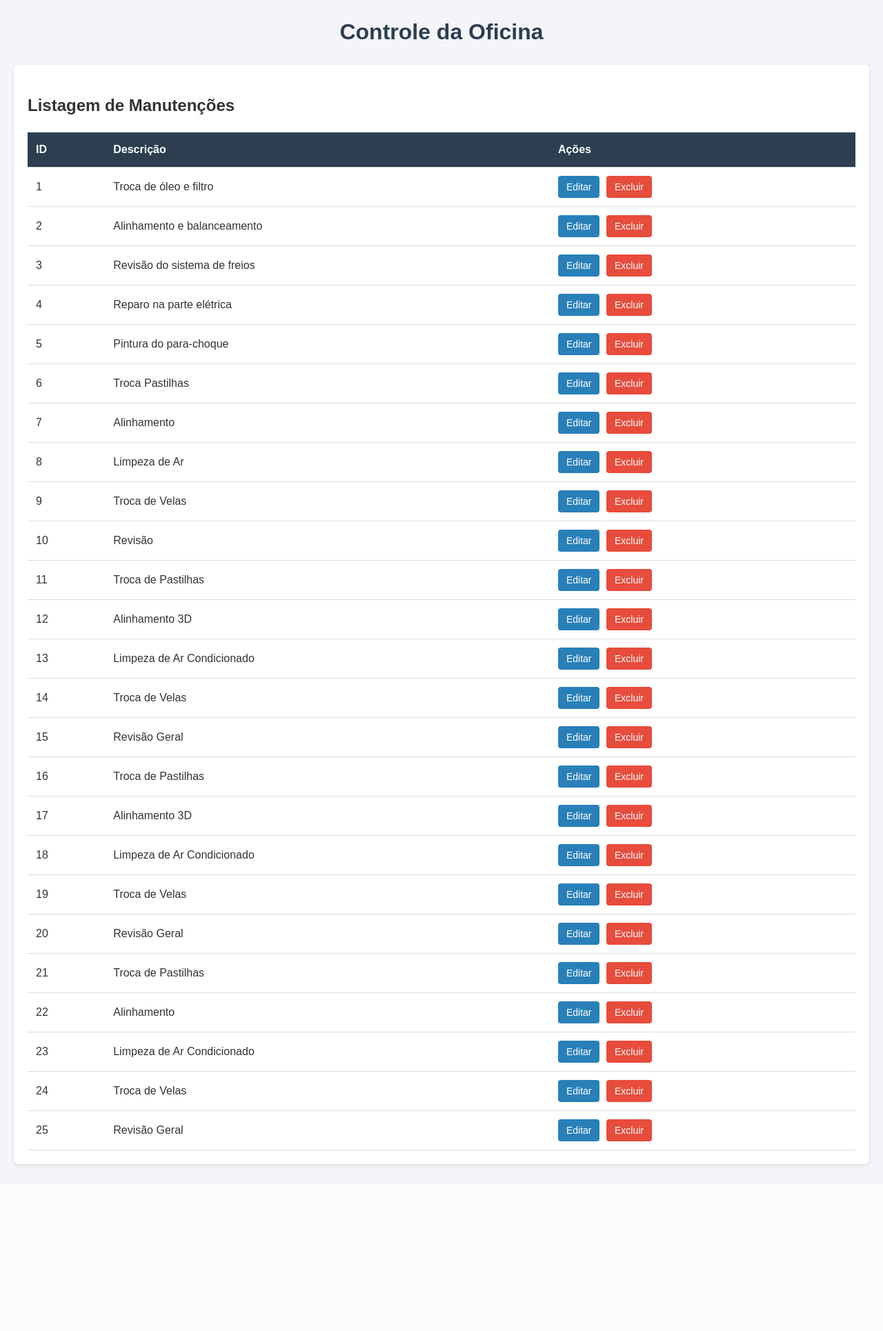
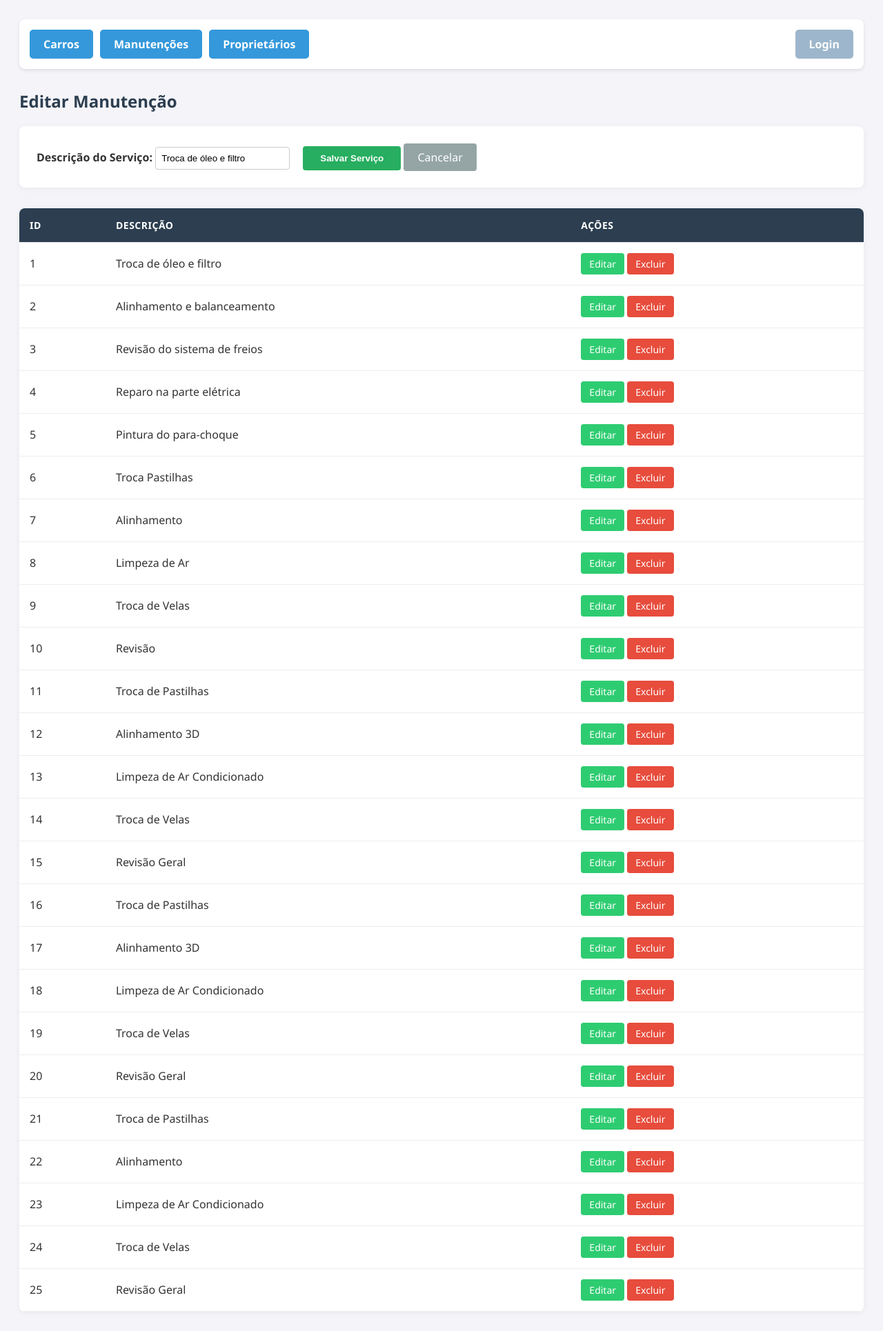
Before and after one commit to GABRIEL-AIROLDI/crud-2026, a PHP site: page /listamanutencao.php?edit=1 in a window 1280 px wide. Shown: the whole page at 69% size. Before the commit the page ends 1692 px from the top, so only its background shows below. Run offline with PHP 8.4, Linux system fonts and the light colour scheme; data comes from the database, SQL or seed files in the repository.

Commit message:
finish crud and start login button

```diff
--- a/listamanutencao.php
+++ b/listamanutencao.php
@@ -1,17 +1,78 @@
 <?php
 include_once 'conexao.php';
+
+$editData = null;
+
+if (isset($_GET['delete'])) {
+    $id = (int)$_GET['delete'];
+    $conn->query("DELETE FROM manutencao WHERE ManutencaoID = $id");
+    header("Location: listamanutencao.php");
+    exit;
+}
+
+if (isset($_GET['edit'])) {
+    $id = (int)$_GET['edit'];
+    $result = $conn->query("SELECT * FROM manutencao WHERE ManutencaoID = $id");
+    if ($result && $result->num_rows > 0) {
+        $editData = $result->fetch_assoc();
+    }
+}
+
+if (isset($_POST['salvar'])) {
+    $id = $_POST['id'];
+    $descricao = $_POST['descricao'];
+
+    if (!empty($id)) {
+        $sql = "UPDATE manutencao SET descricao='$descricao' WHERE ManutencaoID=$id";
+    } else {
+        $sql = "INSERT INTO manutencao (descricao) VALUES ('$descricao')";
+    }
+
+    $conn->query($sql);
+    header("Location: listamanutencao.php");
+    exit;
+}
+
+$manutencoes = $conn->query("SELECT * FROM manutencao");
 ?>
+
 <!DOCTYPE html>
 <html lang="pt-br">
 <head>
     <meta charset="UTF-8">
-    <title>Sistema Oficina - Manutenção</title>
+    <title>Gerenciar Manutenção</title>
     <link rel="stylesheet" href="style.css">
 </head>
 <body>
-    <h1>Controle da Oficina</h1>
-    <section id="manutencao">
-        <h2>Listagem de Manutenções</h2>
+<div class="menu-navegacao">
+    <a href="index.php" class="btn-menu">Carros</a>
+    <a href="listamanutencao.php" class="btn-menu">Manutenções</a>
+    <a href="listaproprietarios.php" class="btn-menu">Proprietários</a>
+
+    <?php if (isset($_SESSION['logado']) && $_SESSION['logado'] === true): ?>
+        <a href="logout.php" class="btn-menu" style="background-color: #e74c3c;">Sair (<?= $_SESSION['usuario_email'] ?>)</a>
+    <?php else: ?>
+        <a href="login.php" class="btn-menu btn-login">Login</a>
+    <?php endif; ?>
+</div>
+    <h2><?= $editData ? "Editar Manutenção" : "Registrar Nova Manutenção" ?></h2>
+
+    <div class="form-container">
+        <form method="POST">
+            <input type="hidden" name="id" value="<?= $editData['ManutencaoID'] ?? '' ?>">
+
+            <label>Descrição do Serviço:
+                <input type="text" name="descricao" value="<?= $editData['descricao'] ?? '' ?>" required>
+            </label>
+
+            <button type="submit" name="salvar">Salvar Serviço</button>
+
+            <?php if ($editData): ?>
+                <a href="listamanutencao.php" class="btn-cancelar">Cancelar</a>
+            <?php endif; ?>
+        </form>
+    </div>
+
     <table>
         <thead>
             <tr>
@@ -21,27 +82,18 @@ include_once 'conexao.php';
             </tr>
         </thead>
         <tbody>
-            <?php
-            $sql_manut = "SELECT * FROM manutencao";
-            $resultado_manut = $conn->query($sql_manut);
-
-            if ($resultado_manut && $resultado_manut->num_rows > 0) {
-                while($row = $resultado_manut->fetch_assoc()) {
-                    echo "<tr>";
-                    echo "<td>" . $row['ManutencaoID'] . "</td>";
-                    echo "<td>" . $row['descricao'] . "</td>";
-                    echo "<td>
-                            <button id='editarmanut-" . $row['ManutencaoID'] . "'>Editar</button>
-                            <button id='excluirmanut-" . $row['ManutencaoID'] . "'>Excluir</button>
-                          </td>";
-                    echo "</tr>";
-                }
-            } else {
-                echo "<tr><td colspan='3'>Nenhuma manutenção encontrada ou erro na tabela.</td></tr>";
-            }
-            ?>
+            <?php while ($row = $manutencoes->fetch_assoc()): ?>
+            <tr>
+                <td><?= $row['ManutencaoID'] ?></td>
+                <td><?= $row['descricao'] ?></td>
+                <td>
+                    <a class="edit" href="?edit=<?= $row['ManutencaoID'] ?>">Editar</a>
+                    <a class="delete" href="?delete=<?= $row['ManutencaoID'] ?>" onclick="return confirm('Excluir este registro?')">Excluir</a>
+                </td>
+            </tr>
+            <?php endwhile; ?>
         </tbody>
     </table>
-    </section>
+
 </body>
 </html>
--- /dev/null
+++ b/logout.php
@@ -0,0 +1,6 @@
+<?php
+session_start();
+session_destroy();
+header("Location: login.php");
+exit;
+?>
--- a/style.css
+++ b/style.css
@@ -1,73 +1,132 @@
-
+/* Configurações Gerais */
 body {
-        font-family: Arial, sans-serif;
-        line-height: 1.6;
-        margin: 20px;
+    font-family: 'Segoe UI', Tahoma, Geneva, Verdana, sans-serif;
     background-color: #f4f4f9;
+    padding: 20px;
     color: #333;
 }
 
-    h1 {
-        text-align: center;
+h1, h2 {
     color: #2c3e50;
 }
 
-    section {
-        background: #fff;
-        padding: 20px;
+/* Menu de Navegação Superior */
+.menu-navegacao {
     margin-bottom: 30px;
+    padding: 15px;
+    background: white;
     border-radius: 8px;
     box-shadow: 0 2px 5px rgba(0,0,0,0.1);
+    display: flex;
+    gap: 10px;
 }
 
+.btn-menu {
+    background-color: #3498db;
+    color: white;
+    padding: 10px 20px;
+    text-decoration: none;
+    border-radius: 5px;
+    font-weight: bold;
+    transition: background 0.3s;
+}
+
+.btn-menu:hover {
+    background-color: #2980b9;
+}
+
+/* Container de Formulários */
+.form-container {
+    background: white;
+    padding: 25px;
+    border-radius: 8px;
+    box-shadow: 0 2px 10px rgba(0,0,0,0.05);
+    margin-bottom: 30px;
+}
+
+.form-container label {
+    margin-right: 15px;
+    font-weight: 600;
+}
+
+.form-container input {
+    padding: 8px;
+    border: 1px solid #ccc;
+    border-radius: 4px;
+    margin-top: 5px;
+}
+
+/* Estilização das Tabelas */
 table {
     width: 100%;
     border-collapse: collapse;
-        margin-top: 10px;
+    background: white;
+    border-radius: 8px;
+    overflow: hidden; /* Para arredondar as bordas da tabela */
+    box-shadow: 0 2px 10px rgba(0,0,0,0.05);
 }
 
 th, td {
-        padding: 12px;
+    padding: 15px;
     text-align: left;
-        border-bottom: 1px solid #ddd;
+    border-bottom: 1px solid #eee;
 }
 
 th {
     background-color: #2c3e50;
     color: white;
+    text-transform: uppercase;
+    font-size: 14px;
+    letter-spacing: 0.5px;
 }
 
 tr:hover {
-        background-color: #f1f1f1;
+    background-color: #f9f9f9;
 }
 
-    button {
-        padding: 8px 12px;
+/* Botões de Ação (CRUD) */
+button[name="salvar"] {
+    background-color: #27ae60;
+    color: white;
+    padding: 10px 25px;
     border: none;
     border-radius: 4px;
     cursor: pointer;
-        font-size: 14px;
-        transition: opacity 0.2s;
-        margin-right: 5px;
+    font-weight: bold;
 }
 
-    button:hover {
-        opacity: 0.8;
+.edit {
+    background-color: #2ecc71;
+    color: white;
+    padding: 6px 12px;
+    text-decoration: none;
+    border-radius: 4px;
+    font-size: 14px;
+    display: inline-block;
 }
 
-    [id^="editar"] {
-        background-color: #2980b9;
+.delete {
+    background-color: #e74c3c;
     color: white;
+    padding: 6px 12px;
+    text-decoration: none;
+    border-radius: 4px;
+    font-size: 14px;
+    display: inline-block;
 }
 
-    [id^="excluir"] {
-        background-color: #e74c3c;
+.btn-cancelar {
+    background-color: #95a5a6;
     color: white;
+    padding: 9px 20px;
+    text-decoration: none;
+    border-radius: 4px;}
+
+.btn-login {
+    background-color: #9db6cb;
+    margin-left: auto;
 }
 
-    hr {
-        border: 0;
-        height: 1px;
-        background: #ccc;
-        margin: 40px 0;
+.btn-login:hover {
+    background-color: #d35400;
 }
```
Also changed, not shown: index.php (+24 -38 lines), listaproprietarios.php (+74 -24 lines), login.php (added, +37 -0 lines), processo-login.php (added, +34 -0 lines). Lines whose indentation alone changed are shown as unchanged.
